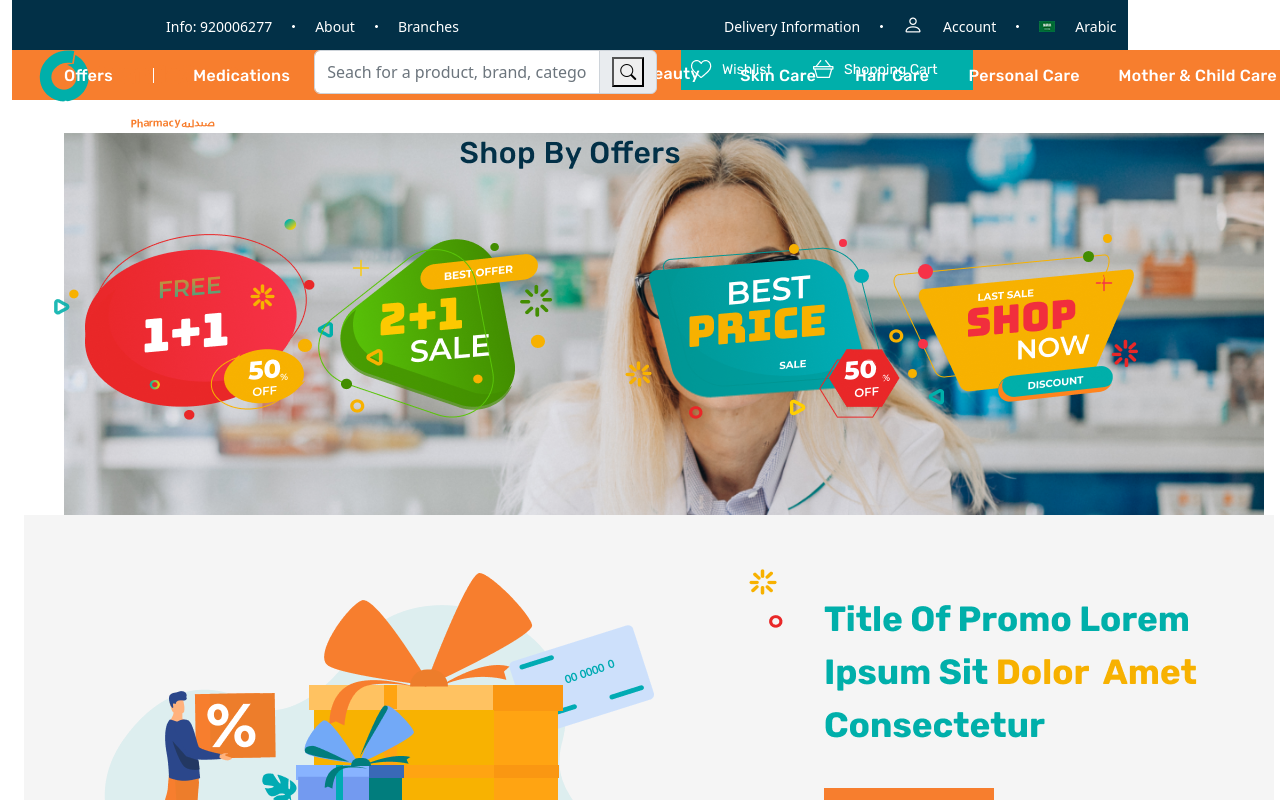
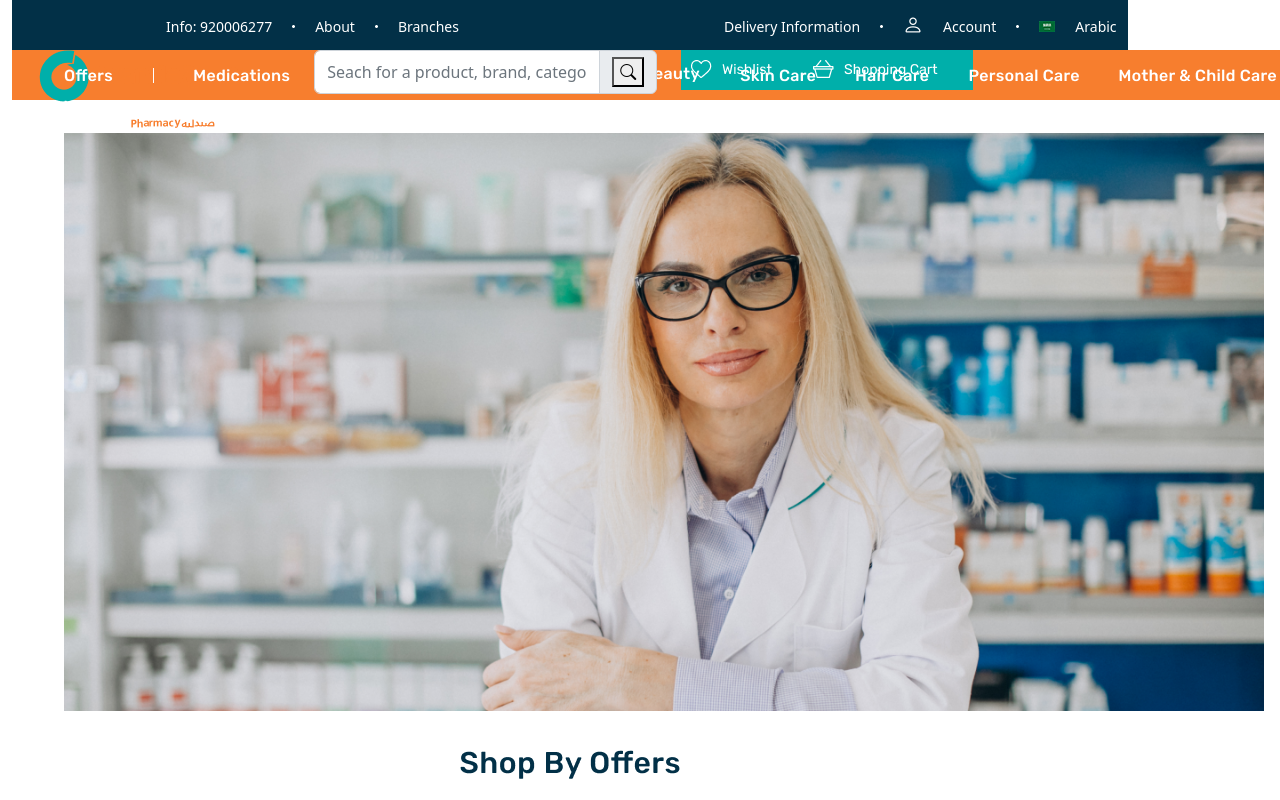
Before and after one commit to phuongdung10/orangePage, a React (Create React App) app: page / in a window 1280 px wide. Shown: the top 800 px of the page. Built offline with nearby package versions, Linux system fonts and the light colour scheme.

Commit message:
Update styleBody.css

```diff
--- a/src/myStyle/styleBody.css
+++ b/src/myStyle/styleBody.css
@@ -1,18 +1,11 @@
+.body_lay{
+    position: relative;
+    margin-top: 650px;
+}
 .body_1 {
     text-align: center;
-    margin-top: 40px;
-}
-.text_body1:hover{
-    animation: blinker 1s linear infinite;
-    cursor: pointer;
 
 }
-
-@keyframes blinker {
-    50% {
-      opacity: 0;
-    }
-  }
 
 
 .icon_body i {
@@ -21,10 +14,7 @@
     margin-left: 60px;
 }
 .icon_body:hover{
-    transform: scale(1.3);
-    transition-duration: 0.5s;
-    transition-delay: 0.3s;
-
+    cursor: pointer;
 }
 
 .icon1_body {
@@ -176,22 +166,15 @@
 
 }
 .icon27_body:hover{
-    transform: scale(1.3);
-    transition-duration: 0.5s;
-    transition-delay: 0.3s;
+    cursor: pointer;
 
 }
 .icon49_body:hover{
-    transform: scale(1.3);
-    transition-duration: 0.5s;
-    transition-delay: 0.3s;
+  cursor: pointer;
 
 }
 .icon74_body:hover{
-    transform: scale(1.3);
-    transition-duration: 0.5s;
-    transition-delay: 0.3s;
-
+ cursor: pointer;
 }
 
 .icon28_body {
```
